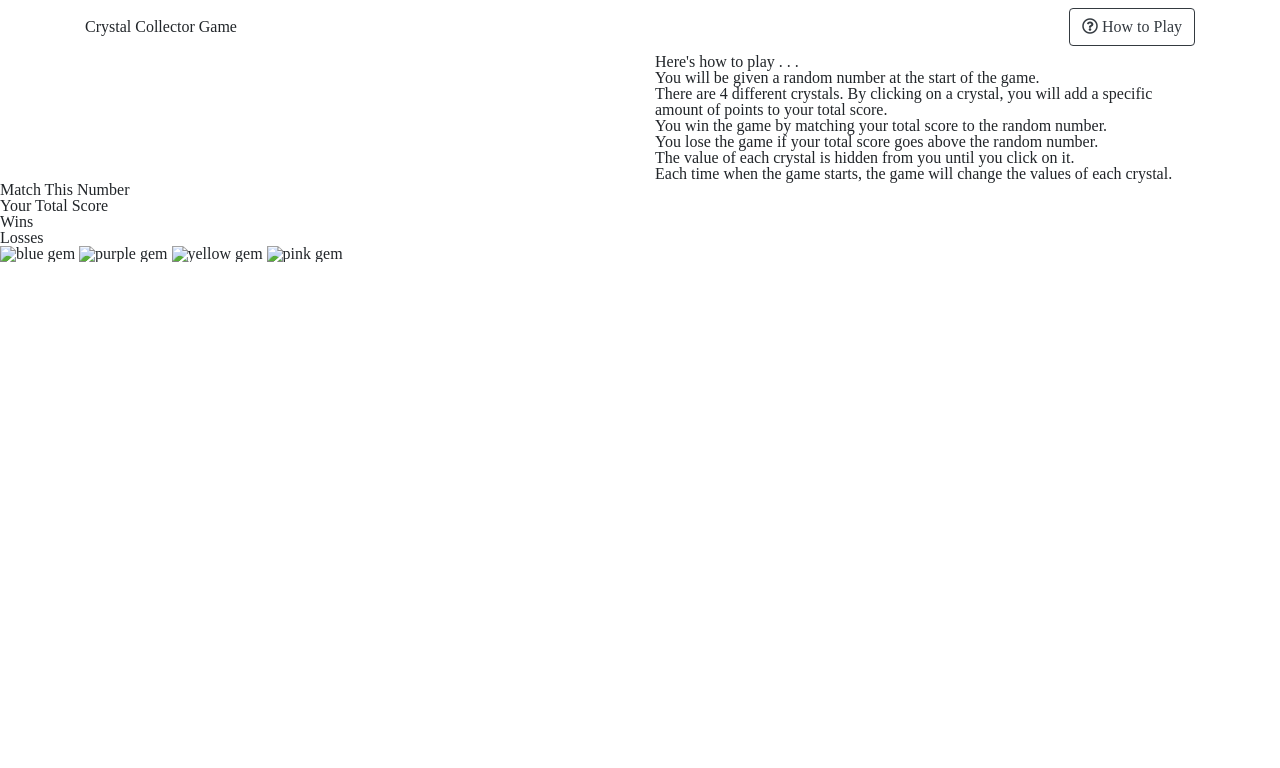
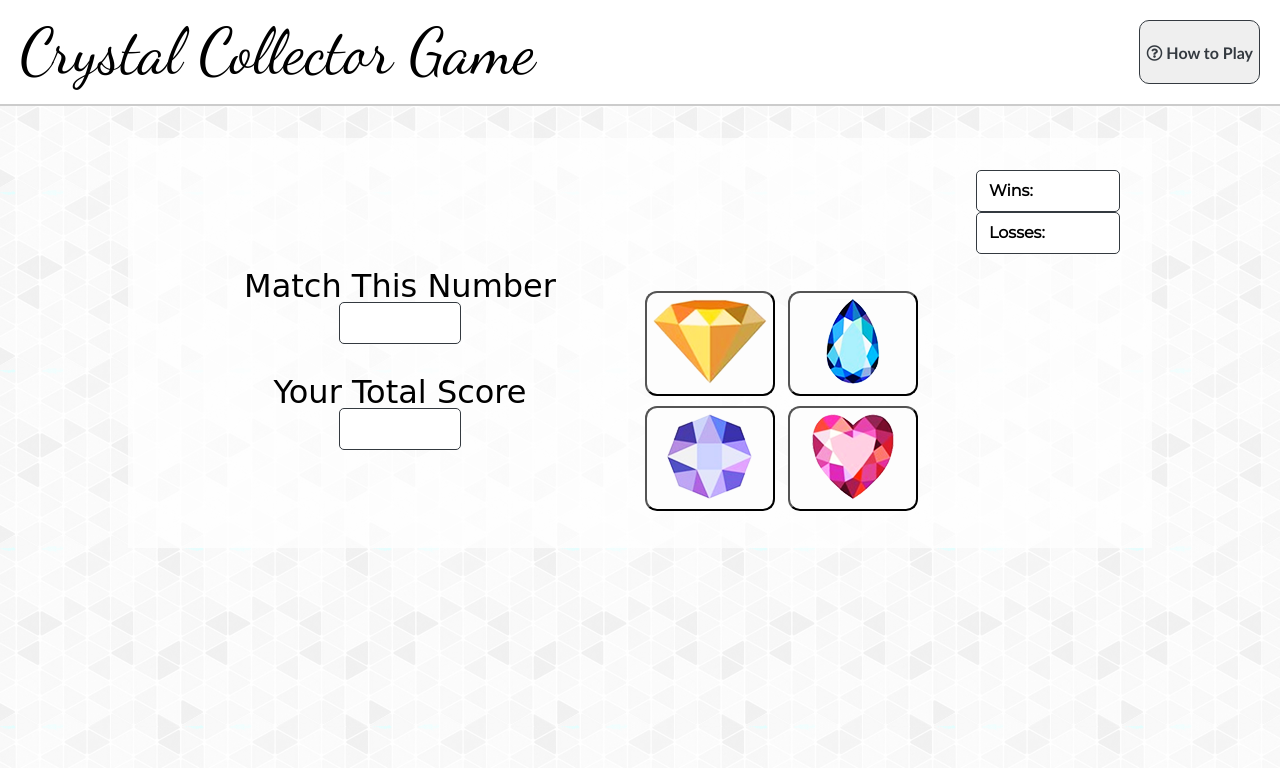
Before and after one commit to sarahg813/crystal-collector-game, a plain HTML site: page index.html in a window 1280 px wide. Drawn offline with nearby package versions, Linux system fonts and the light colour scheme; a web font is replaced by a local one.

Commit message:
added styling and updated html

```diff
--- a/assets/css/style.css
+++ b/assets/css/style.css
@@ -0,0 +1,139 @@
+body {
+    height: 100%;
+    background-image: url("../images/gplaypattern.png");
+}
+
+.main-header {
+    display: flex;
+    justify-content: space-between;
+    background-color: white;
+    padding: 20px;
+    border-bottom: 2px #cccccc solid;
+}
+
+
+h1 {
+    font-family: 'Dancing Script', cursive;
+    font-size: 4em;
+}
+
+.howToPlayButton {
+    font-family: "Calibri", sans-serif;
+    font-weight: bold;
+    font-size: 1em;
+    color: #343a40;
+    border: 1px solid #343a40;
+    border-radius: 10px;
+}
+.howToPlayDiv {
+    display: flex;
+    justify-content: flex-end;
+}
+
+.howToPlay {
+    display: none;
+    position: absolute;
+    width: 40%;
+    background-color: white;
+    margin: 1em 2em 0 0;
+    padding: 1em;
+    border: 1px #343a40 solid;
+    border-radius: 15px;
+
+}
+
+h2 {
+    font-family: 'Arima Madurai', cursive;
+    font-size: 2em;
+}
+
+.howToPlayUl {
+    list-style-type: circle;
+    padding-left: 2em;
+}
+
+.howToPlayLi {
+    font-family: 'Montserrat', sans-serif;
+    font-size: .95em;
+    line-height: 1.5em;
+    margin-bottom: .25em;
+
+}
+
+.main {
+    background-color: rgba(255, 255, 255, 0.7);
+    margin: 2em auto;
+    padding: 2em;
+    width: 75%;
+}
+
+.winLossDiv {
+    display: flex;
+    justify-content: flex-end;
+}
+
+.winLoss {
+    width: 15%;
+}
+
+.winLossLi {
+    font-family: 'Montserrat', sans-serif;
+    font-size: 1em;
+    font-weight: bold;
+    background-color: white;
+    border: 1px #343a40 solid;
+    border-radius: 5px;
+    padding: .75em;
+}
+
+h3 {
+    font-family: 'Rancho', cursive;
+    font-size: 2em;
+}
+
+.sidesDiv {
+    display: flex;
+    justify-content: space-between;
+}
+
+.leftSide {
+    width: 50%;
+    display: flex;
+    flex-direction: column;
+    align-items: center;
+}
+
+.matchNum, .scoreNum {
+    margin: 1em 0;
+    display: flex;
+    flex-direction: column;
+    align-items: center;
+}
+
+#randomNum, #totalScore {
+    background-color: white;
+    border: 1px #343a40 solid;
+    border-radius: 5px;
+    width: 120px;
+    height: 40px;
+    font-family: 'Arima Madurai', cursive;
+    font-size: 1em;
+}
+
+.rightSide {
+    margin-top: 2em;
+    width: 50%;
+}
+
+.gemButton {
+    background-color: #fdfdfd;
+    width: 130px;
+    margin: 1%;
+    padding: .5em 0;
+    border-color: 1px #cccccc solid;
+    border-radius: 12px;
+}
+
+button:focus {
+    outline: 0;
+}
--- a/assets/javascript/game.js
+++ b/assets/javascript/game.js
@@ -0,0 +1,3 @@
+$(".howToPlayButton").click(function(){
+    $(".howToPlay").slideToggle();
+});
--- a/index.html
+++ b/index.html
@@ -4,10 +4,8 @@
     <meta name="viewport" content="width=device-width, initial-scale=1">
 
     <title>Crystal Collector Game</title>
-    <!-- Bootstrap CSS -->
-    <link rel="stylesheet" href="https://stackpath.bootstrapcdn.com/bootstrap/4.1.1/css/bootstrap.min.css" integrity="sha384-WskhaSGFgHYWDcbwN70/dfYBj47jz9qbsMId/iRN3ewGhXQFZCSftd1LZCfmhktB" crossorigin="anonymous">
     <!-- Google Fonts -->
-    <link href="https://fonts.googleapis.com/css?family=Arima+Madurai|Dancing+Script|Montserrat" rel="stylesheet">
+    <link href="https://fonts.googleapis.com/css?family=Arima+Madurai|Dancing+Script|Montserrat|Rancho" rel="stylesheet">
     <!-- Fontawesome Icons -->
     <link rel="stylesheet" href="https://use.fontawesome.com/releases/v5.0.13/css/all.css" integrity="sha384-DNOHZ68U8hZfKXOrtjWvjxusGo9WQnrNx2sqG0tfsghAvtVlRW3tvkXWZh58N9jp" crossorigin="anonymous">
 
@@ -18,63 +16,81 @@
 
 
 <body>
-    <nav class="navbar navbar-expand-lg navbar-light">
-        <div class="container">
+    <div class="main-header">
         <h1>Crystal Collector Game</h1>
-            <button type="button" class="btn btn-outline-dark howToPlayButton">
+        <button class="howToPlayButton">
             <i class="far fa-question-circle"></i> How to Play
         </button>
     </div>
-    </nav>
 
-    <main>
+    <div class="howToPlayDiv">
+        <div class="howToPlay">
+            <h2>Here's how to play . . .</h2>
+            <ul class="howToPlayUl">
+                <li class="howToPlayLi">You will be given a random number at the start of the game.</li>
+                <li class="howToPlayLi">There are 4 different crystals. By clicking on a crystal, you will add a specific amount of points to your total score. </li>
+                <li class="howToPlayLi">You win the game by matching your total score to the random number.</li>
+                <li class="howToPlayLi">You lose the game if your total score goes above the random number.</li>
+                <li class="howToPlayLi">The value of each crystal is hidden from you until you click on it.</li>
+                <li class="howToPlayLi">Each time when the game starts, the game will change the values of each crystal.</li>
+            </ul>
+        </div>
+    </div>
 
-        <div class="container">
-            <div class ="row justify-content-end">
-                <div class="col-6 howToPlay">
-                    <h2>Here's how to play . . .</h2>
-                    <ul>
-                        <li>You will be given a random number at the start of the game.</li>
-                        <li>There are 4 different crystals. By clicking on a crystal, you will add a specific amount of points to your total score. </li>
-                        <li>You win the game by matching your total score to the random number.</li>
-                        <li>You lose the game if your total score goes above the random number.</li>
-                        <li>The value of each crystal is hidden from you until you click on it.</li>
-                        <li>Each time when the game starts, the game will change the values of each crystal.</li>
+    <div class = "main">
+        <div class = "winLossDiv">
+            <div class="winLoss">
+                <ul class="winLossUl">
+                    <li class="winLossLi">Wins:
+                        <span id="numWins"></span>
+                    </li>
+                    <li class="winLossLi">Losses:
+                        <span id="numLosses"></span>
+                    </li>
                 </ul>
+            </div>
+        </div>
+
+        <div class="sidesDiv">
+            <div class="leftSide">
+                <div class="matchNum">
+                    <h3>Match This Number</h3>
+                    <div id="randomNum"></div>
+                </div>
+                <div class="scoreNum">
+                    <h3>Your Total Score</h3>
+                    <div id="totalScore"></div>
+                </div>
+            </div>
+
+            <div class="rightSide">
+                <div class="crystalBox">
+                    <div class="crystalRowOne">
+                        <button class="gemButton" id="yellowGem">
+                            <img src="assets/images/yellow-gem.png" alt="yellow gem">
+                        </button>
+                        <button class="gemButton" id="blueGem">
+                            <img src="assets/images/blue-gem.png" alt="blue gem">
+                        </button>
+                    </div>
+                    <div class="crystalRowTwo">
+                        <button class="gemButton" id="purpleGem">
+                            <img src="assets/images/purple-gem.png" alt="purple gem">
+                        </button>
+                        <button class="gemButton" id="pinkGem">
+                            <img src="assets/images/pink-gem.png" alt="pink gem">
+                        </button>
                     </div>
                 </div>
             </div>
 
-        <div class="leftSide">
-            <h3>Match This Number</h3>
-            <div id="randomNum"></div>
-
-            <h3>Your Total Score</h3>
-            <div id="totalScore"></div>
         </div>
-        <div class="rightSide">
-            <div class="wins">
-                <h4>Wins</h4>
-                <p id="numWins"></p>
-            </div>
-            <div class="losses">
-                <h4>Losses</h4>
-                <p id="numLosses"></p>
-            </div>
-            <div class="crystalBox">
-                <img src="assets/images/blue-gem.png" alt="blue gem">
-                <img src="assets/images/purple-gem.png" alt="purple gem">
-                <img src="assets/images/yellow-gem.png" alt="yellow gem">
-                <img src="assets/images/pink-gem.png" alt="pink gem">
 
     </div>
-        </div>
-    </main>
 
 
 
-    <script src="https://code.jquery.com/jquery-3.3.1.slim.min.js" integrity="sha384-q8i/X+965DzO0rT7abK41JStQIAqVgRVzpbzo5smXKp4YfRvH+8abtTE1Pi6jizo" crossorigin="anonymous"></script>
-    <script src="https://stackpath.bootstrapcdn.com/bootstrap/4.1.1/js/bootstrap.min.js" integrity="sha384-smHYKdLADwkXOn1EmN1qk/HfnUcbVRZyYmZ4qpPea6sjB/pTJ0euyQp0Mk8ck+5T" crossorigin="anonymous"></script>
+    <script src="https://cdnjs.cloudflare.com/ajax/libs/jquery/3.2.1/jquery.min.js"></script>
     <script src="assets/javascript/game.js" type="text/javascript"></script>
 </body>
 </html>
```
Also changed, not shown: assets/images/blue-gem.png (added), assets/images/gplaypattern.png (added), assets/images/pink-gem.png (added), assets/images/purple-gem.png (added), assets/images/yellow-gem.png (added). Lines whose indentation alone changed are shown as unchanged.
